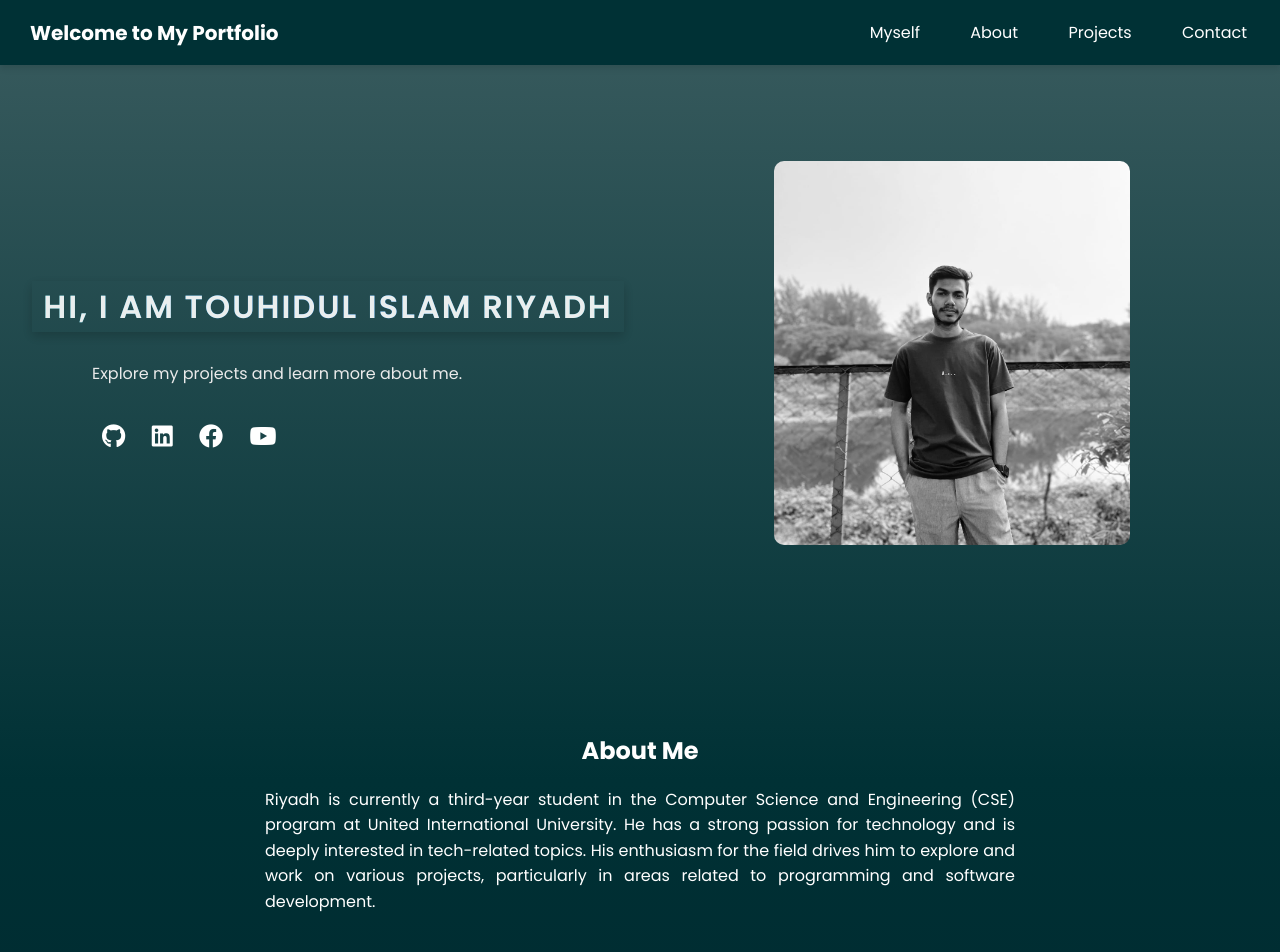
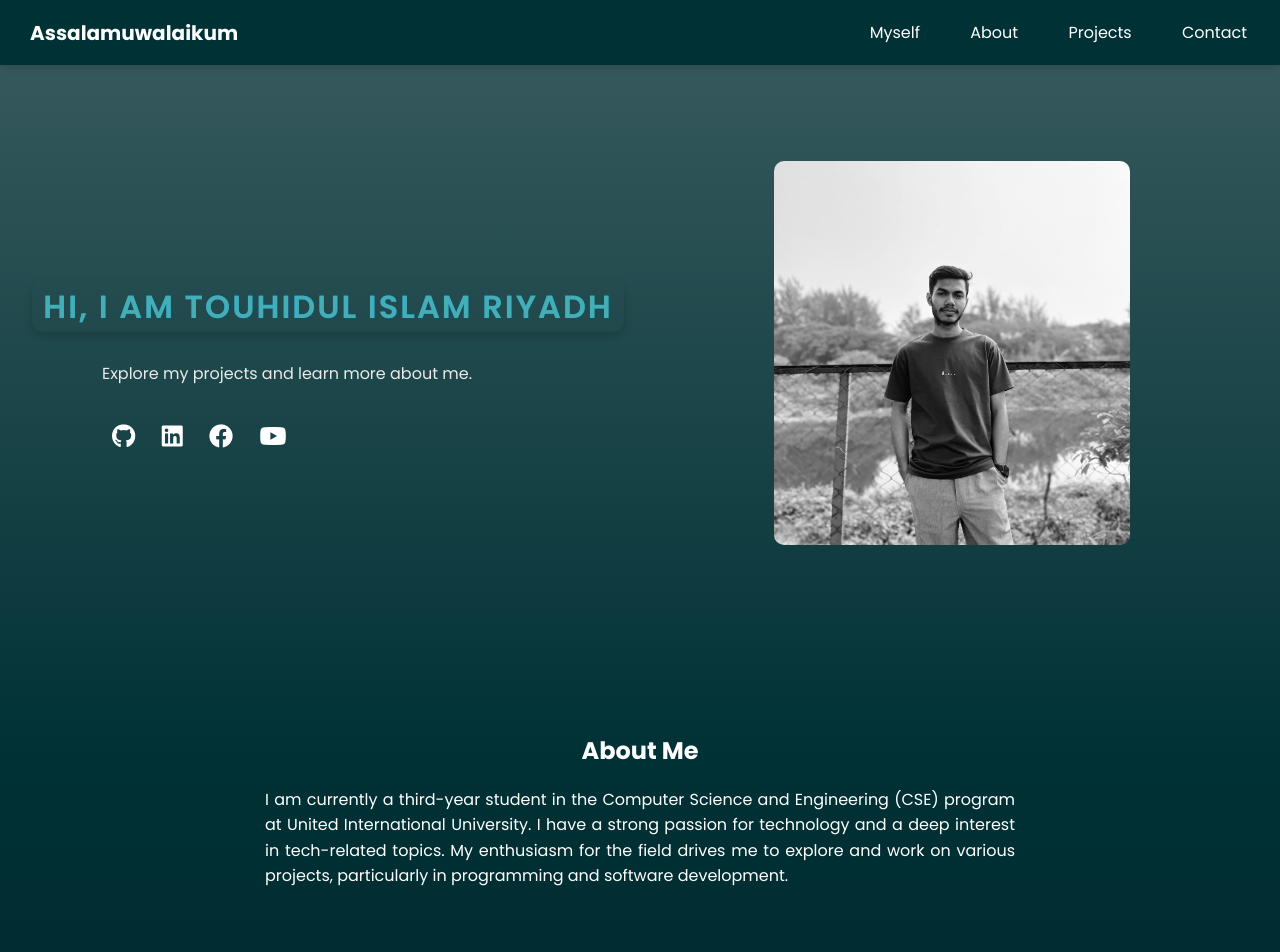
Before and after one commit to Riyadh435/My-Portfolio, a plain HTML site: page index.html in a window 1280 px wide. Shown: the top 952 px of the page. Drawn offline with Linux system fonts and the light colour scheme.

Commit message:
second commit

```diff
--- a/index.html
+++ b/index.html
@@ -12,7 +12,7 @@
   </head>
   <body>
     <header>
-      <h2>Welcome to My Portfolio</h2>
+      <h2>Assalamuwalaikum</h2>
       <nav>
         <a href="#home">Myself</a>
         <a href="#about">About</a>
@@ -27,7 +27,6 @@
           <h2>Hi, I am Touhidul Islam Riyadh</h2>
           <p>Explore my projects and learn more about me.</p>
           <div class="social-links">
-
             <a
               href="https://github.com/Riyadh435"
               target="_blank"
@@ -67,12 +66,11 @@
     <section class="about" id="about">
       <h2>About Me</h2>
       <p>
-        Riyadh is currently a third-year student in the Computer Science and
-        Engineering (CSE) program at United International University. He has a
-        strong passion for technology and is deeply interested in tech-related
-        topics. His enthusiasm for the field drives him to explore and work on
-        various projects, particularly in areas related to programming and
-        software development.
+        I am currently a third-year student in the Computer Science and
+        Engineering (CSE) program at United International University. I have a
+        strong passion for technology and a deep interest in tech-related
+        topics. My enthusiasm for the field drives me to explore and work on
+        various projects, particularly in programming and software development.
       </p>
     </section>
 
@@ -132,24 +130,20 @@
           </div>
         </div>
       </div>
-
     </section>
-
 
     <section class="contact" id="contact">
       <h2>Contact Me</h2>
       <p>Feel free to reach out for collaborations or just a friendly chat!</p>
-      <a href="https://mail.google.com/mail/?view=cm&fs=1&to=touhid435r@gmail.com&su=Collaboration&body=Hello,%20I%27d%20like%20to%20reach%20out%20for%20a%20collaboration." class="contact-button">Contact Now</a>
+      <a
+        href="https://mail.google.com/mail/?view=cm&fs=1&to=touhid435r@gmail.com&su=Collaboration&body=Hello,%20I%27d%20like%20to%20reach%20out%20for%20a%20collaboration."
+        class="contact-button"
+        >Contact Now</a
+      >
     </section>
-
-
-
-
 
     <footer>
       <p>&copy; 2025 Touhidul Islam Riyadh. Built with 💙</p>
-
-
     </footer>
   </body>
 </html>
--- a/style.css
+++ b/style.css
@@ -6,6 +6,7 @@ body {
   color: white;
   /* background-color:  #4f7476; */
   background: linear-gradient(to bottom, #3a5c5f, #003135, #002028, #00141a);
+
 }
 
 header {
@@ -69,6 +70,7 @@ header h2 {
   font-weight: 600;
   letter-spacing: 2px;
   text-transform: uppercase;
+  border-radius: 10px;
   animation: textAnimation 3s ease-in-out infinite;
   box-shadow: 0px 4px 10px rgba(0, 0, 0, 0.2);
 }
@@ -80,6 +82,7 @@ header h2 {
   }
   50% {
     transform: translateY(0);
+    color: #0fa4af;
     opacity: 1;
   }
   100% {
@@ -89,12 +92,12 @@ header h2 {
 }
 
 .hero .text p {
-  margin-left: 60px;
+  margin-left: 70px;
   color: #eaeaea;
   margin-bottom: 2rem;
 }
 .social-links {
-  margin-left: 60px;
+  margin-left: 70px;
 }
 .social-links a {
   margin: 0 10px;
@@ -117,6 +120,10 @@ header h2 {
   max-width: 60%;
   height: auto;
   border-radius: 10px;
+  transition:transform 0.6s ease;
+}
+.hero .image img:hover {
+  transform: scale(1.1);
 }
 
 .about {
@@ -148,7 +155,7 @@ header h2 {
   display: grid;
   grid-template-columns: repeat(2, minmax(300px, 1fr));
   gap: 20px;
-  padding: 15px;
+
 }
 
 .project-card {
@@ -160,7 +167,7 @@ header h2 {
   text-align: center;
   height: 350px;
   width: 100%;
-  max-width: 600px;
+  max-width: 500px;
   box-sizing: border-box;
   overflow: hidden;
   background-color: #0fa4af;
@@ -183,7 +190,7 @@ header h2 {
 }
 
 .project-card p {
-  font-size: 13px;
+  font-size: 10px;
   text-align: justify;
   margin-bottom: 15px;
 }
@@ -220,7 +227,8 @@ header h2 {
 }
 
 .contact-button:hover {
-  background-color: #0056b3;
+  color: #0fa4af;
+  background-color: white;
 }
 
 footer {
```
